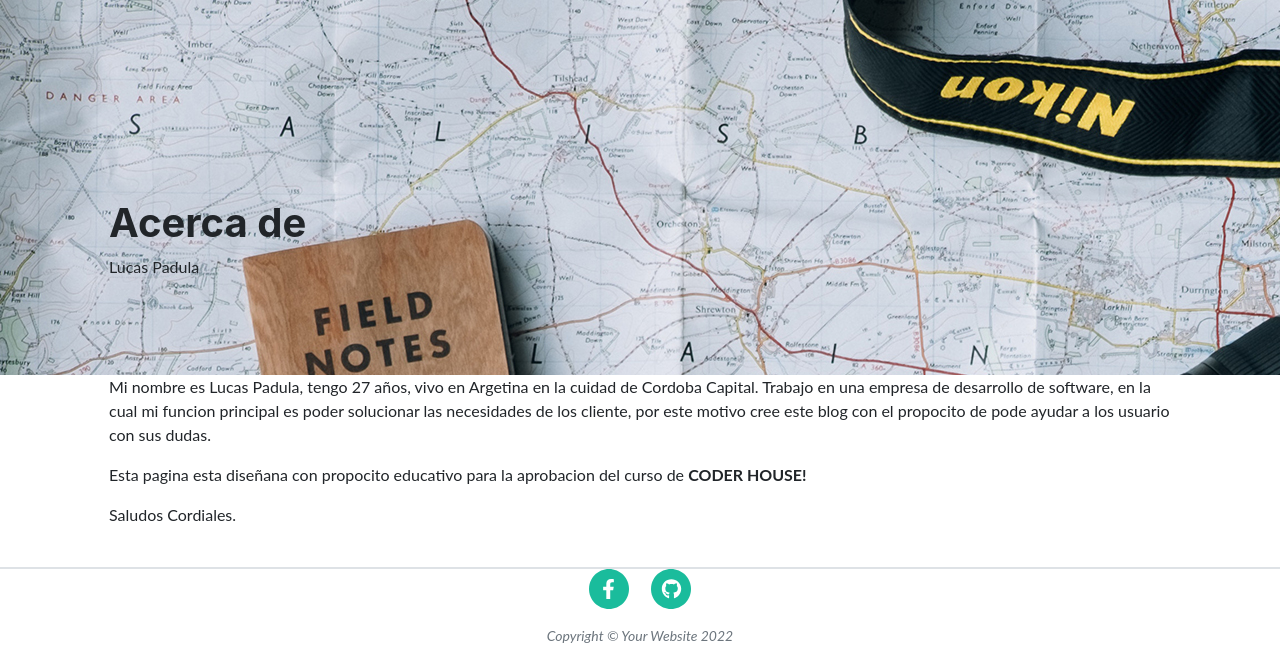
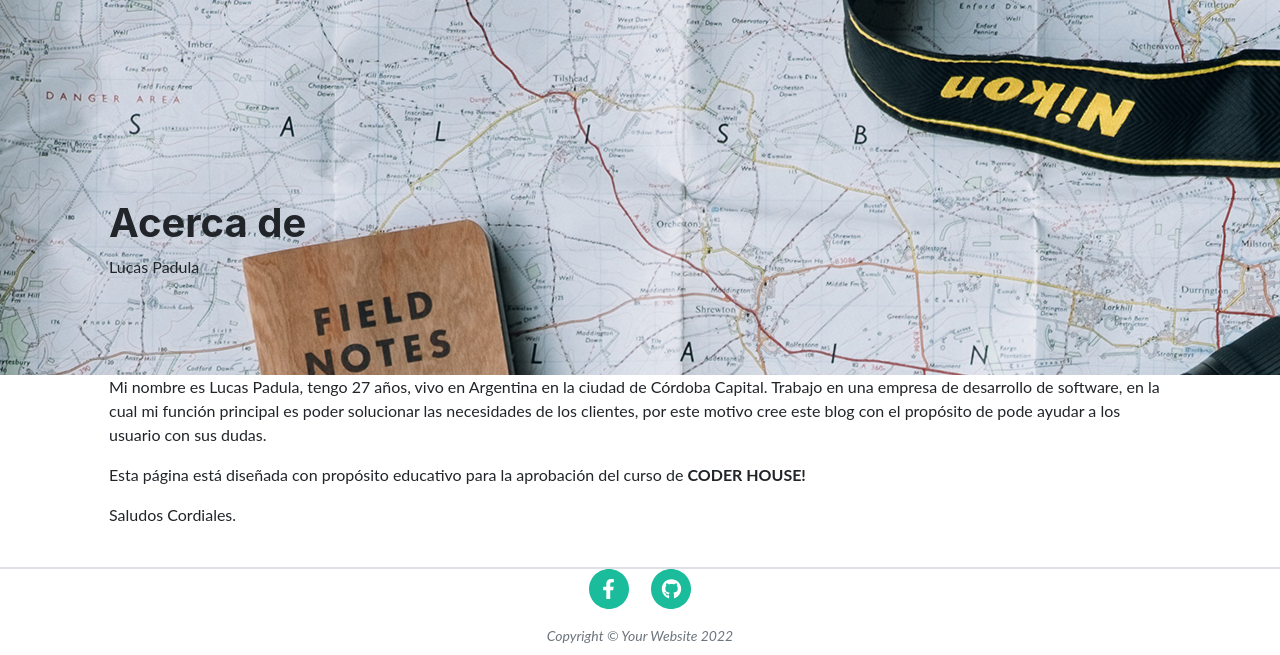
Before and after one commit to Lucaspadula/CoderHouseV1, a Django app: page /AppBlog/About/ in a window 1280 px wide. Shown: the part 145-800 px from the top of the page. Run offline with Django 4.2, Linux system fonts and the light colour scheme; a user stored in the database is signed in; some libraries are stand-ins or nearby versions.

Commit message:
correccion

```diff
--- a/templates/about.html
+++ b/templates/about.html
@@ -42,11 +42,12 @@
             <div class="container px-4 px-lg-5">
                 <div class="row gx-4 gx-lg-5 justify-content-center">
                     <div class="col-md-10 col-lg-8 col-xl-7">
-                        <p>Mi nombre es Lucas Padula, tengo 27 años, vivo en Argetina en la cuidad de Cordoba Capital. Trabajo en una empresa de desarrollo de software, en la cual mi funcion principal es poder solucionar
-                            las necesidades de los cliente, por este motivo cree este blog con el propocito de pode ayudar a los usuario con sus dudas.
+                        <p>Mi nombre es Lucas Padula, tengo 27 años, vivo en Argentina en la ciudad de Córdoba Capital. Trabajo en una empresa de desarrollo de software, en la cual mi función principal es poder solucionar
+                            las necesidades de los clientes, por este motivo cree este blog con el propósito de pode ayudar a los usuario con sus dudas.
 
-                            <p>Esta pagina esta diseñana con propocito educativo para la aprobacion del curso de <strong>CODER HOUSE!</strong>
+                            <p>Esta página está diseñada con propósito educativo para la aprobación del curso de <strong>CODER HOUSE!</strong>
                             <p>Saludos Cordiales.
+
                         </p>
                     </div>
                 </div>
```
